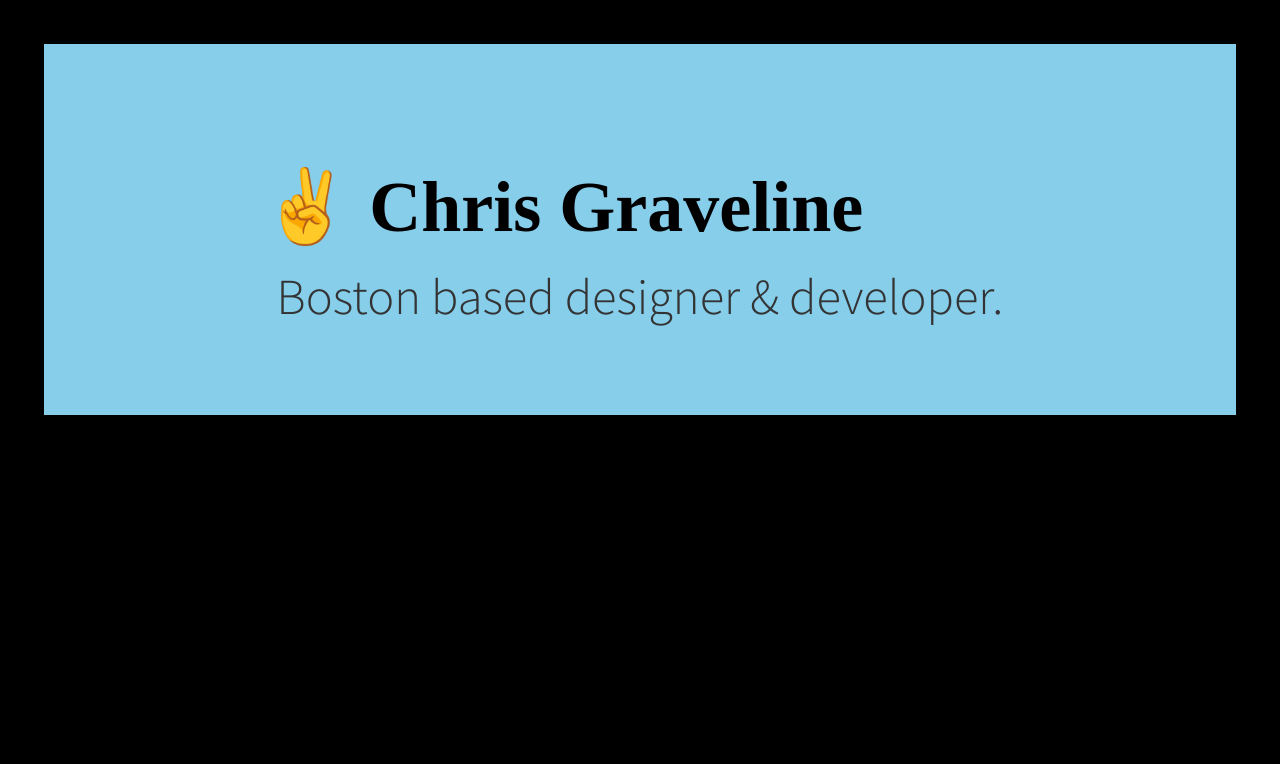
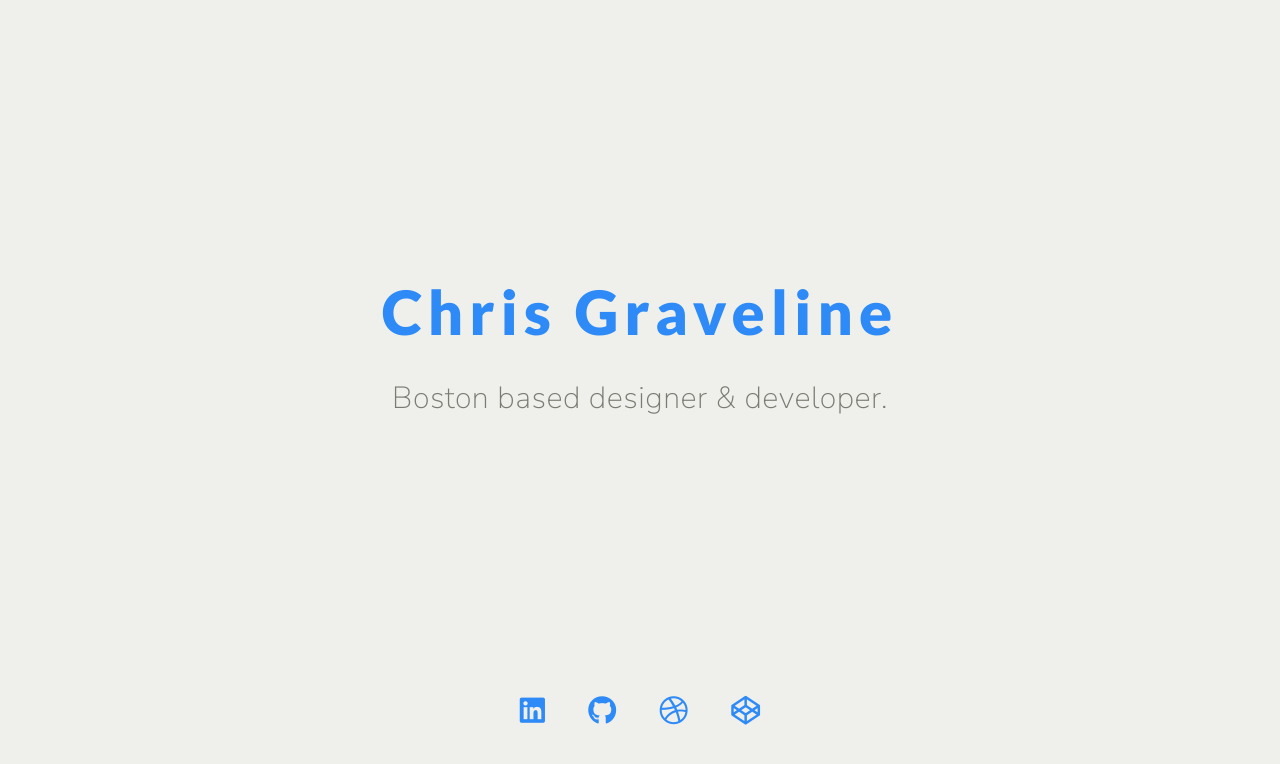
Before and after one commit to cgraveline/portfolio, a website: page index.html in a window 1280 px wide. Drawn offline with Linux system fonts and the light colour scheme; a web font is replaced by a local one.

Commit message:
interim design changes

```diff
--- a/index.html
+++ b/index.html
@@ -10,14 +10,28 @@
   <link rel="apple-touch-icon" sizes="72x72" href="/favicon128.png" />
   <link rel="apple-touch-icon" sizes="114x114" href="/favicon128.png" />
   <link rel="stylesheet" href="/css/main.css">
-    <link href="https://fonts.googleapis.com/css?family=Source+Sans+Pro:300,400,600|Source+Serif+Pro:600" rel="stylesheet">
-
+  <link href="https://fonts.googleapis.com/css?family=Nunito+Sans:200,400|Lato:900" rel="stylesheet">
+  <link rel="stylesheet" href="https://use.fontawesome.com/releases/v5.2.0/css/all.css" integrity="sha384-hWVjflwFxL6sNzntih27bfxkr27PmbbK/iSvJ+a4+0owXq79v+lsFkW54bOGbiDQ" crossorigin="anonymous">
 </head>
 <body>
   <main>
     <div class="content">
-        <h1>✌️ Chris Graveline</h1>
-        <p>Boston based designer &amp; developer.
+      <h1>Chris Graveline</h1>
+      <h2>Boston based designer &amp; developer.</h2>
+      <div class="links">
+        <a href="https://www.linkedin.com/in/chris-graveline-8320bab" class="link" title="Linkedin">
+          <i class="fab fa-linkedin"></i>
+        </a>
+        <a href="https://github.com/cgraveline" class="link" title="Github">
+          <i class="fab fa-github"></i>
+        </a>
+        <a href="https://dribbble.com/cgraveline" class="link" title="Dribbble">
+          <i class="fab fa-dribbble"></i>
+        </a>
+        <a href="https://codepen.io/cgraveline/" class="link" title="Codepen">
+          <i class="fab fa-codepen"></i>
+        </a>
+      </div>
     </div>
   </main>
 </body>
--- a/scss/components/animations.scss
+++ b/scss/components/animations.scss
@@ -16,3 +16,12 @@
     transform: translateY(0);
   }
 }
+
+@keyframes blur {
+  from {
+    filter: blur(10px);
+  }
+  to {
+    filter: blur(0);
+  }
+}
--- a/scss/components/layout.scss
+++ b/scss/components/layout.scss
@@ -1,36 +1,53 @@
 html {
   height: 100%;
-  @include fluid-type($min_width, $max_width, $min_font, $max_font);
-  background: black;
-  color: black;
-}
-body {
-  position: absolute;;
-  top: 0;
-  bottom: 0;
-  right: 0;
-  left: 0;
-  padding: 1em;
-
+  background: #eff0eb;
+  background-size: cover;
+  font-size: 18px;
 }
 main {
-  background: skyblue;
+  height: 80vh;
   display: flex;
   flex-direction: column;
-  align-content: center;
   align-items: center;
-  animation: fade-in ease .6s forwards;
-  padding: 2em;
+  justify-content: center;
+}
+.content {
+  display: flex;
+  flex-direction: column;
+  padding: 0 1.2rem;
+}
+.links {
+  position: absolute;
+  bottom: 4rem;
+  left: 0;
+  right: 0;
+  text-align: center;
+  animation: fade-in-bottom ease .8s forwards;
+  animation-delay: .8s;
+  opacity: 0;
+  .link {
+    color: $blue;
+    padding: 0 1rem;
+    font-size: 1.2rem;
+    text-decoration: none;
+    transition: .3s;
+    &:hover,
+    &:focus {
+      text-decoration: none;
+      cursor: pointer;
+      color: darken($blue, 20%);
+    }
+  }
+}
 
+@media(min-width: 768px) {
+  .links .link {
+    font-size: 1.6em;
+  }
 }
-.comment {
-  max-width: 30em;
-  width: 95%;
-  text-align: center;
-  margin: 10em auto 5em;
-  height: auto;
-  font: 300 .9em/1.4em monospace;
-  opacity: 0;
-  animation: fade-in-bottom ease .6s forwards;
-  animation-delay: .8s;
+
+@media(max-height: 350px) {
+  .links {
+    bottom: 3rem;
+  }
 }
--- a/scss/components/typography.scss
+++ b/scss/components/typography.scss
@@ -1,31 +1,32 @@
 h1 {
-  font-family: $serif;
-  color: black;
-  margin-bottom: 8px;
+  font-family: $display;
+  color: $blue;
+  font-size: 2.4em;
+  font-weight: 900;
+  line-height: 120%;
   padding: 0;
+  margin-bottom: 1.5rem;
   opacity: 0;
-  text-align: left;
-  @include text-shadow;
+  text-align: center;
+  letter-spacing: 6px;
   animation: fade-in-bottom ease .8s forwards;
   animation-delay: .4s;
 }
 
-p {
+h2 {
   font-family: $sans-serif;
-  font-weight: 300;
-  font-size: 1.4em;
-  text-align: left;
-  color: #333;
-  margin: .3em;
-  padding: 0;
+  font-weight: 200;
+  font-size: 1.3rem;
+  letter-spacing: .5px;
+  line-height: 150%;
+  text-align: center;
+  color: $dark-sand;
+  margin: 0;
   opacity: 0;
-  @include text-shadow;
   animation: fade-in-bottom ease .8s forwards;
   animation-delay: .6s;
 }
-.text-center {
-  text-align: center;
-}
+
 
 // a {
 //   font-weight: 400;
@@ -42,14 +43,17 @@ p {
 //   }
 // }
 
-// @media(min-width: 370px) {
-//   html {
-//     font-size: 18px;
-//   }
-// }
+@media(min-width: 768px) {
+  h1 {
+    font-size: 3.4rem;
+  }
+  h2 {
+    font-size: 1.7rem;
+  }
+}
 
-// @media(min-width: 760px) {
-//   html {
-//     font-size: 22px;
-//   }
-// }
+@media(max-height: 350px) {
+  h1 {
+    margin-bottom: .5rem;
+  }
+}
--- a/scss/components/variables-mixins.scss
+++ b/scss/components/variables-mixins.scss
@@ -32,5 +32,8 @@ $max_width: 1200px;
 $min_font: 14px;
 $max_font: 36px;
 
-$sans-serif: 'Source Sans Pro', sans-serif;
-$serif: 'Source Serif Pro', serif;
+$display: 'Lato', sans-serif;
+$sans-serif: 'Nunito Sans', sans-serif;
+
+$blue: #2E8AF6;
+$dark-sand: #7A7B73;
```
Also changed, not shown: css/components/layout.css (deleted), css/components/typography.css (deleted), css/main.css. Lines whose indentation alone changed are shown as unchanged.
